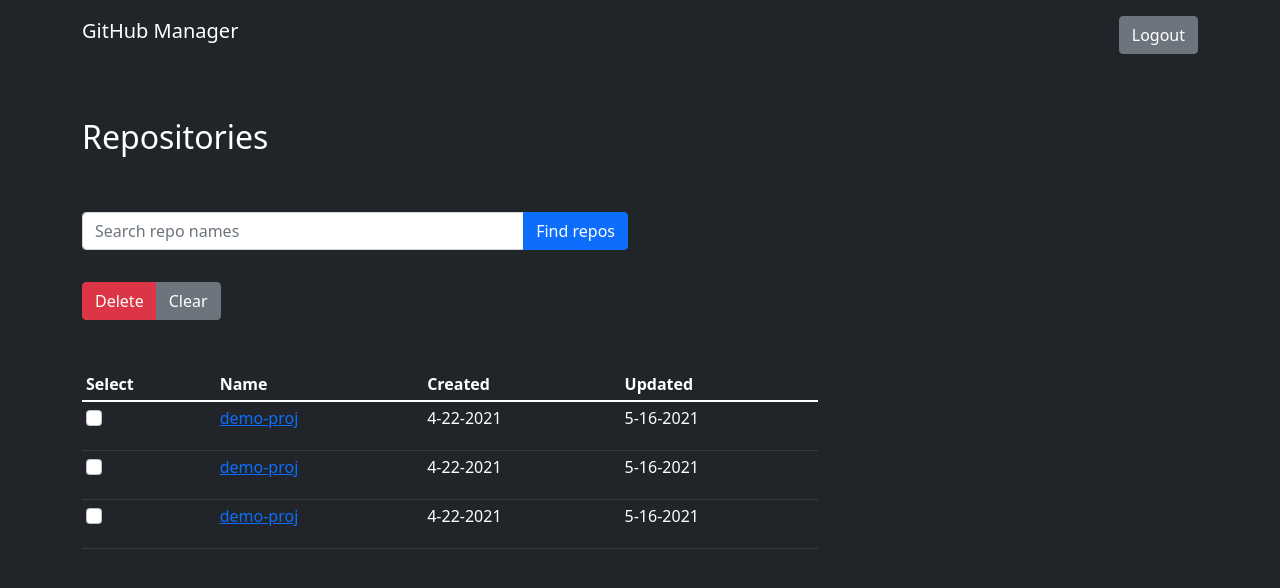
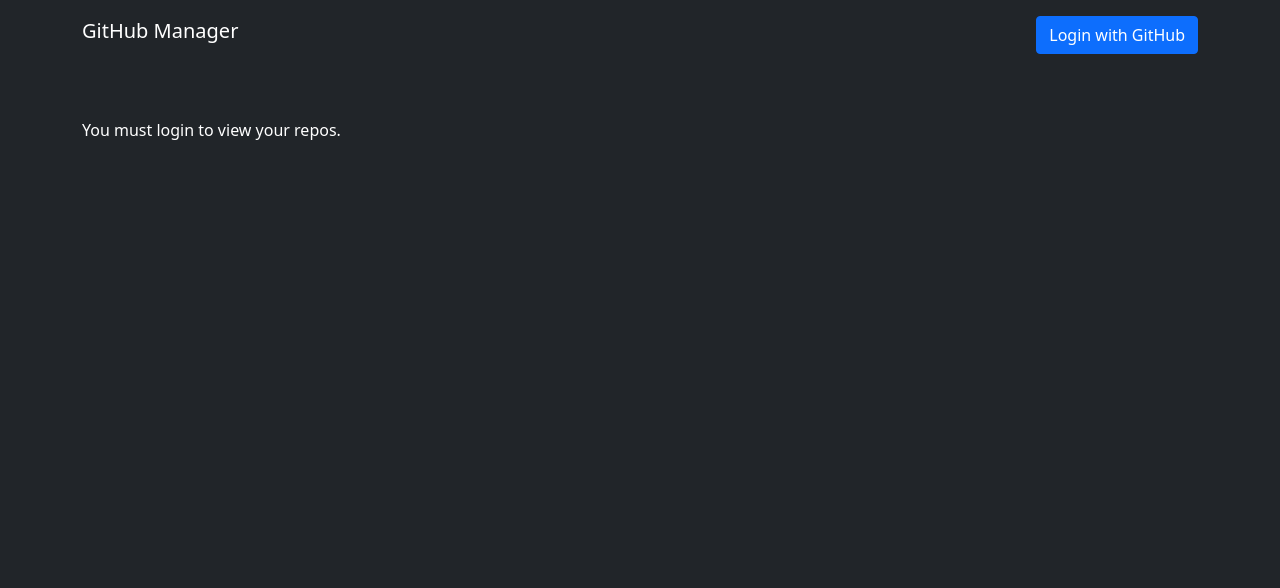
Before and after one commit to median-man/gh-repo-manager, a React (Create React App) app: page / in a window 1280 px wide. Shown: the top 588 px of the page. Built offline with nearby package versions, Linux system fonts and the light colour scheme.

Commit message:
Remove alert and unused function

```diff
--- a/src/App.js
+++ b/src/App.js
@@ -1,4 +1,4 @@
-import { useState } from "react";
+import { useState, useEffect } from "react";
 import Navbar from "react-bootstrap/Navbar";
 import Container from "react-bootstrap/Container";
 import Col from "react-bootstrap/Col";
@@ -10,8 +10,85 @@ import FormControl from "react-bootstrap/FormControl";
 import Button from "react-bootstrap/Button";
 import ButtonGroup from "react-bootstrap/ButtonGroup";
 
+// TODO: finish GH Authorization web flow
 function App() {
-  const [isLoggedIn, setIsLoggedIn] = useState(true);
+  const [ghAccessToken, setGhAccessToken] = useState(() => {
+    const params = new URLSearchParams(window.location.search);
+    const authState = params.get("state");
+    const ghAuthCode = params.get("code");
+    const loginState = JSON.parse(localStorage.getItem("loginState"));
+    if (
+      !loginState ||
+      loginState.exp < Date.now() ||
+      authState !== loginState.value
+    ) {
+      return "";
+    }
+    return ghAuthCode;
+  });
+
+  useEffect(() => {
+    const params = new URLSearchParams(window.location.search);
+    const authState = params.get("state");
+    const ghAuthCode = params.get("code");
+    const loginState = JSON.parse(localStorage.getItem("loginState"));
+    if (
+      !ghAuthCode ||
+      !loginState ||
+      loginState.exp < Date.now() ||
+      authState !== loginState.value
+    ) {
+      return;
+    }
+    (async () => {
+      try {
+        const response = await fetch(process.env.REACT_APP_AUTH_URL, {
+          method: "POST",
+          headers: {
+            "Content-Type": "application/json",
+          },
+          body: JSON.stringify({ code: ghAuthCode }),
+        });
+        const body = await response.json();
+        console.log(body);
+        if (!response.ok) {
+          const httpError = new Error(body.error?.message || "HTTP Error");
+          httpError.status = response.status;
+          httpError.type = "HTTP_ERROR";
+          throw httpError;
+        }
+        setGhAccessToken(body.access_token);
+      } catch (error) {
+        console.error(error);
+      }
+    })();
+  }, []);
+
+  const handleLoginClick = async () => {
+    // Random state Sourced from
+    // https://medium.com/@dazcyril/generating-cryptographic-random-state-in-javascript-in-the-browser-c538b3daae50.
+    // Thank you Daz.
+    try {
+      const validChars =
+        "ABCDEFGHIJKLMNOPQRSTUVWXYZabcdefghijklmnopqrstuvwxyz0123456789";
+      let array = new Uint8Array(40);
+      window.crypto.getRandomValues(array);
+      for (let i = 0; i < array.length; i += 1) {
+        array[i] = validChars.charCodeAt(array[i] % validChars.length);
+      }
+      array = array.map((x) => validChars.charCodeAt(x % validChars.length));
+      const loginState = {
+        value: String.fromCharCode.apply(null, array),
+        exp: Date.now() + 59000,
+      };
+      localStorage.setItem("loginState", JSON.stringify(loginState));
+
+      const url = `https://github.com/login/oauth/authorize?client_id=${process.env.REACT_APP_GH_CLIENT_ID}&state=${loginState.value}&scope=repo delete_repo`;
+      window.location.assign(url);
+    } catch (error) {
+      console.error(error);
+    }
+  };
 
   return (
     <div className="App text-white bg-dark min-vh-100">
@@ -20,16 +97,16 @@ function App() {
           <Navbar.Brand as="h1">GitHub Manager</Navbar.Brand>
           <Navbar.Text className="justify-content-end">
             <Button
-              variant={isLoggedIn ? "secondary" : "primary"}
-              onClick={() => setIsLoggedIn((state) => !state)}
+              variant={ghAccessToken ? "secondary" : "primary"}
+              onClick={handleLoginClick}
             >
-              {isLoggedIn ? "Logout" : "Login with GitHub"}
+              {ghAccessToken ? "Logout" : "Login with GitHub"}
             </Button>
           </Navbar.Text>
         </Container>
       </Navbar>
       <Container as="main" className="pt-5">
-        {isLoggedIn ? (
+        {ghAccessToken ? (
           <RepositoriesView />
         ) : (
           <>
```
